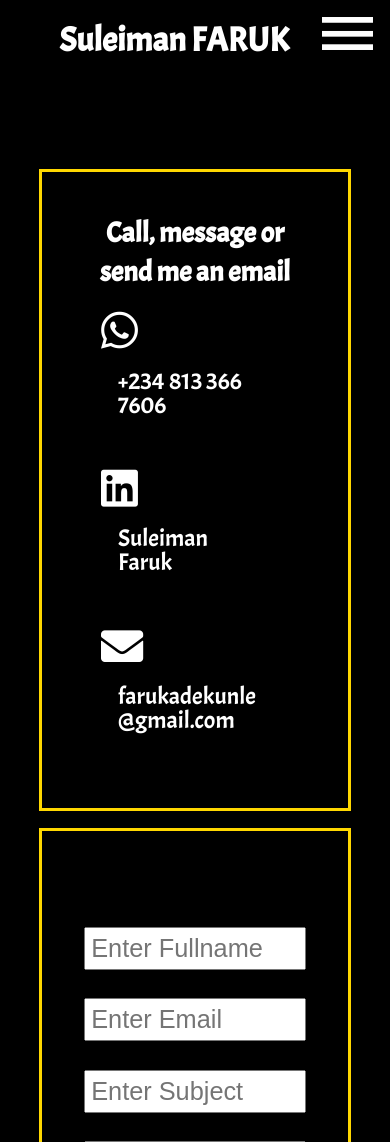
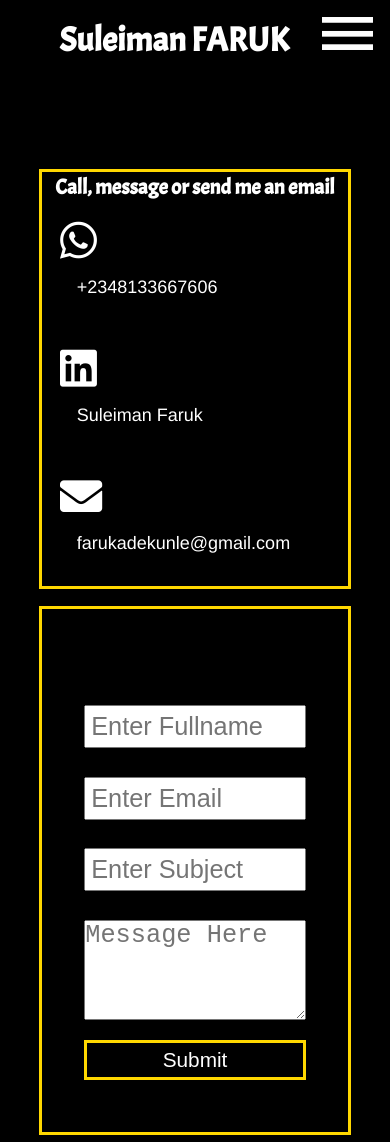
Before and after one commit to farukade/My-New-Portfolio, a plain HTML site: page contact.html in a window 390 px wide. Shown: the top 1142 px of the page. Drawn offline with Linux system fonts and the light colour scheme.

Commit message:
Updated resume and contact-page styling

```diff
--- a/CSS/media.css
+++ b/CSS/media.css
@@ -201,7 +201,9 @@ progress{
     height: auto;
     width: 80vw;
     margin: 0;
-    padding: 5vh;
+    padding: 1px;
+    font-size: 18px;
+    font-weight: lighter;
 }
 form{
     margin: 2vh;
--- a/CSS/style.css
+++ b/CSS/style.css
@@ -261,6 +261,7 @@ progress{
     padding: 3vh;
     border: 3px solid gold;
     font-size: 1.5rem;
+    font-family: 'Franklin Gothic Medium', 'Arial Narrow', Arial, sans-serif;
 }
 form{
     display: flex;
--- a/contact.html
+++ b/contact.html
@@ -51,7 +51,7 @@
         <div class="social-contacts">
             <div class="icon 3">
             <a href="https://wa.me/+2348133667606/"><i class="fab fa-whatsapp"></i></a>
-            <p>+234 813 366 7606</p>
+            <p>+2348133667606</p>
             </div>
             <div class="icon 4">
             <a href="https://www.linkedin.com/in/faruk-suleiman-391b5a11a/"><i class="fab fa-linkedin"></i></a>
@@ -59,7 +59,7 @@
             </div>
             <div class="icon 5">
             <a href="mailto:farukadekunle@gmail.com"><i class="fas fa-envelope"></i></a>
-            <p>farukadekunle @gmail.com</p>
+            <p>farukadekunle@gmail.com</p>
             </div>
         </div>
     </div>
```
Also changed, not shown: about.html (+1 -1 lines), 1 other file.
